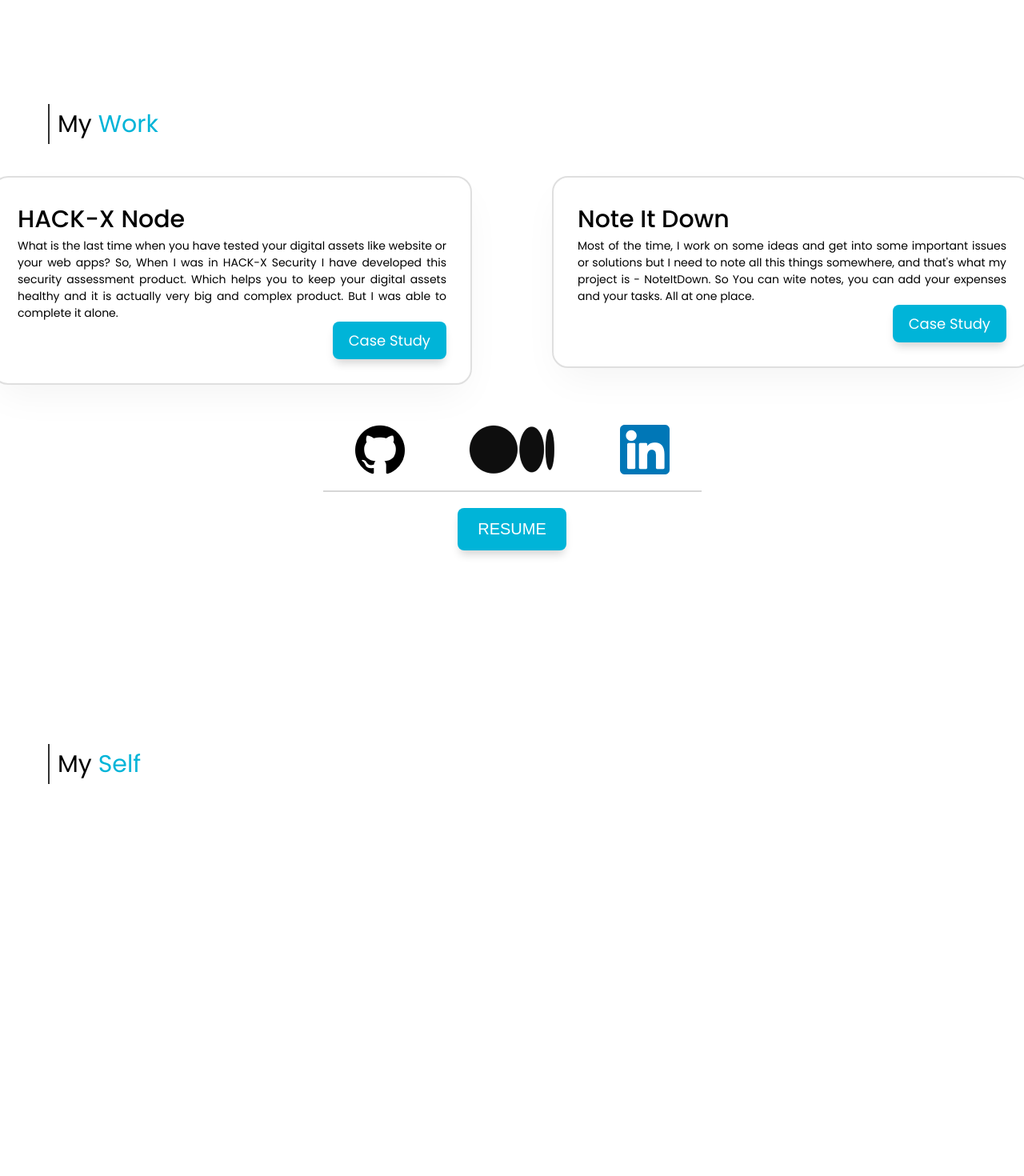
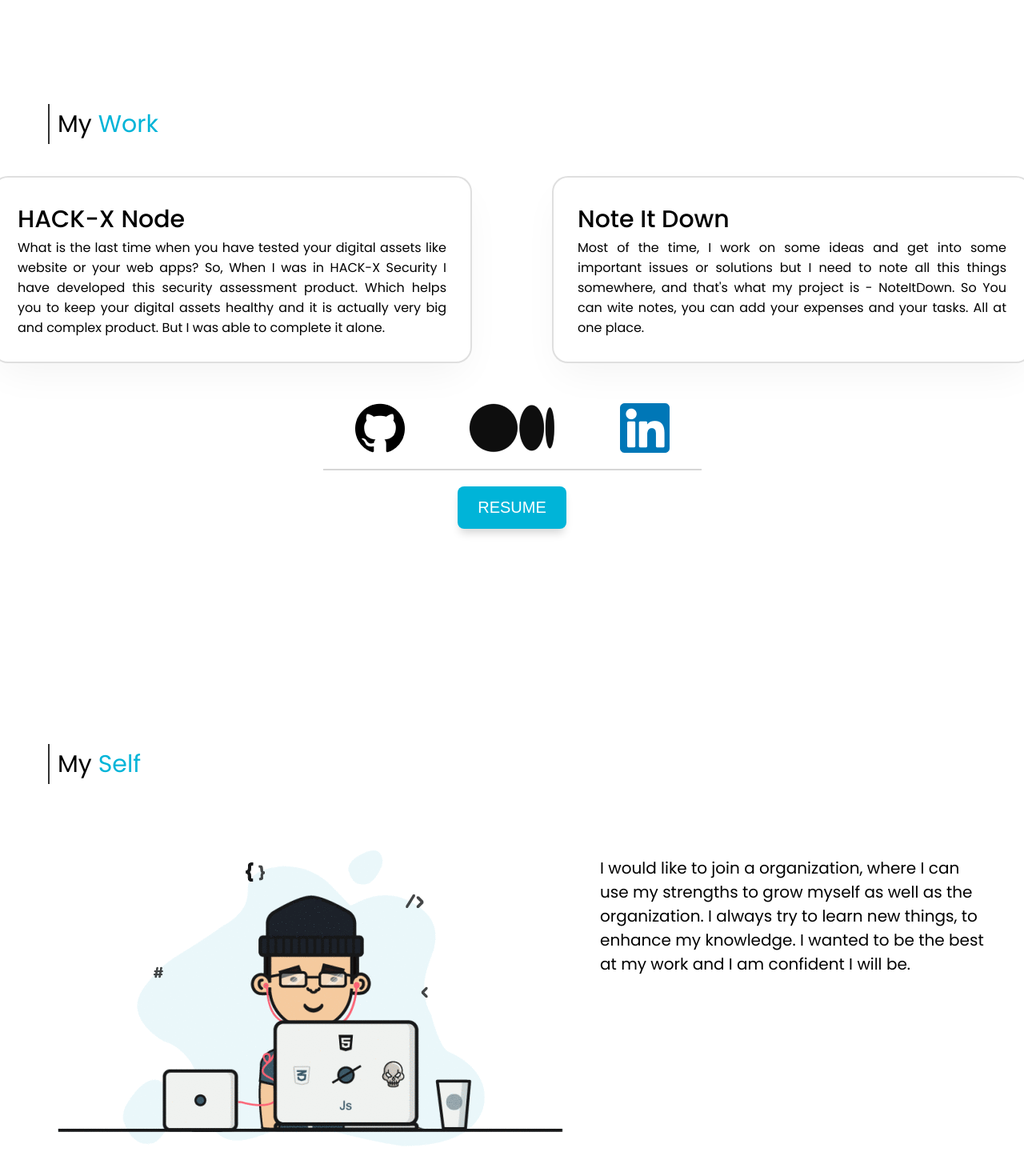
Before and after one commit to Kshirsagar-Govind/the-portfolio, a React (Create React App) app: page / in a window 1280 px wide. Shown: the part 1520-2990 px from the top of the page at 80% size. Built offline with nearby package versions, Linux system fonts and the light colour scheme.

Commit message:
new changes

```diff
--- a/src/Components/CSS/comps-styles.css
+++ b/src/Components/CSS/comps-styles.css
@@ -66,19 +66,13 @@ html {
   font-size: 1.8rem;
   /* background-color: var(--primary); */
   background: linear-gradient(93.1deg, #00b4d8 0%, #00b4d8 0%);
-  transition: 1s;
+  transition: 0.3s;
 
   box-shadow: 0px 8px 11px -3px rgba(0, 0, 0, 0.17);
 }
 .work-btn:hover {
   border: none;
-
-  background: rgb(0, 180, 216);
-  background: linear-gradient(
-    90deg,
-    rgba(0, 180, 216, 1) 0%,
-    rgba(0, 81, 98, 1) 100%
-  );
+  transform: translateY(-.5rem);
 }
 .d-flex {
   display: flex;
--- a/src/Components/CSS/my-self-style.css
+++ b/src/Components/CSS/my-self-style.css
@@ -25,3 +25,37 @@
   font-family: 'Poppins', sans-serif;
   font-weight: 400;
 }
+
+.my-self-section {
+  display: flex;
+  /* align-items: center; */
+  gap: 2rem;
+}
+.my-self-section div img {
+  /* border: 2px solid; */
+}
+.my-self-section div p {
+  margin-top: 5rem;
+  font-size: 2rem;
+  /* border: 2px solid; */
+}
+@media (max-width: 768px) {
+  html {
+    font-size: 30.5%;
+  }
+  .my-self-section {
+    display: flex;
+    /* align-items: center; */
+    flex-direction: column;
+    gap: 2rem;
+  }
+  .my-self-section div img {
+    /* border: 2px solid; */
+    width: 100%;
+  }
+  .my-self-section div p {
+    margin-top: 5rem;
+    font-size: 3rem;
+    /* border: 2px solid; */
+  }
+}
--- a/src/Components/CSS/my-work-style.css
+++ b/src/Components/CSS/my-work-style.css
@@ -61,7 +61,6 @@ html {
   .MyWorkPage .work-section .work-card-container {
     box-shadow: 0rem 2rem 5rem -1rem rgba(0, 0, 0, 0.05);
     width: 60rem;
-    /* min-height: 25rem; */
     max-height: fit-content;
     border: 2px solid #32323227;
     border-radius: 2rem;
@@ -71,15 +70,49 @@ html {
     justify-content: space-between;
     flex-direction: column;
     margin-bottom: 2rem;
+    background-color: var(--pure);
+    position: relative;
+    box-sizing: border-box;
   }
-
+  .show-work {
+    display: none;
+    border-radius: 2rem;
+  }
+  @keyframes showwork {
+    0% {
+      transform: scaleX(0);
+      transform-origin: left;
+      opacity: (0);
+    }
+    100% {
+      transform: scaleX(1);
+      transform-origin: left;
+      opacity: (1);
+    }
+  }
+  .show-work span {
+    border-radius: 2rem;
+    animation: showwork 0.2s linear;
+    display: flex;
+    position: absolute;
+    width: 100%;
+    height: 100%;
+    top: 0;
+    left: 0;
+    justify-content: center;
+    align-items: center;
+    background-color: rgba(0, 0, 0, 0.269);
+  }
+  .MyWorkPage .work-section .work-card-container:hover .show-work {
+    display: block;
+  }
   .MyWorkPage .work-section .work-card-container span h1 {
     font-size: 3rem;
     font-weight: 500;
     /* background: linear-gradient(93.1deg, #00b4d8 0%, #00687c 102.59%); */
   }
   .MyWorkPage .work-section .work-card-container span p {
-    font-size: 1.4rem;
+    font-size: 1.6rem;
     text-align: justify;
   }
 
--- a/src/Components/MySelfPage.jsx
+++ b/src/Components/MySelfPage.jsx
@@ -2,6 +2,7 @@ import React, { Component, useState } from "react";
 import "./CSS/main-style.css";
 import "./CSS/comps-styles.css";
 import "./CSS/my-self-style.css";
+import Self from "./Assets/self.gif";
 
 function MySelf() {
   return (
@@ -13,6 +14,20 @@ function MySelf() {
           <span className="prim-color"> Self</span>
         </h1>
       </div>
+
+      <div className="my-self-section">
+        <div>
+          <img src={Self} />
+        </div>
+        <div>
+          <p>
+            I would like to join a organization, where I can use my strengths to
+            grow myself as well as the organization. I always try to learn new
+            things, to enhance my knowledge. I wanted to be the best at my work
+            and I am confident I will be.
+          </p>
+        </div>
+      </div>
     </div>
   );
 }
--- a/src/Components/MyWorkPage.jsx
+++ b/src/Components/MyWorkPage.jsx
@@ -71,10 +71,15 @@ function MyWork() {
                 big and complex product. But I was able to complete it alone.
               </p>
             </span>
-            <div className="float-right">
-              <a className="work-btn text-no-style" href="/project-hack-x-node">
+            <div className="show-work">
+              <span>
+                <a
+                  className="work-btn text-no-style"
+                  href="/project-note-it-down"
+                >
                   Case Study
                 </a>
+              </span>
             </div>
           </div>
           <div className="work-card-container">
@@ -88,13 +93,15 @@ function MyWork() {
                 one place.
               </p>
             </span>
-            <div className="float-right">
+            <div className="show-work">
+              <span>
                 <a
                   className="work-btn text-no-style"
                   href="/project-note-it-down"
                 >
                   Case Study
                 </a>
+              </span>
             </div>
           </div>
         </div>
```
Also changed, not shown: src/Components/Assets/self.gif (added). Lines whose indentation alone changed are shown as unchanged.
